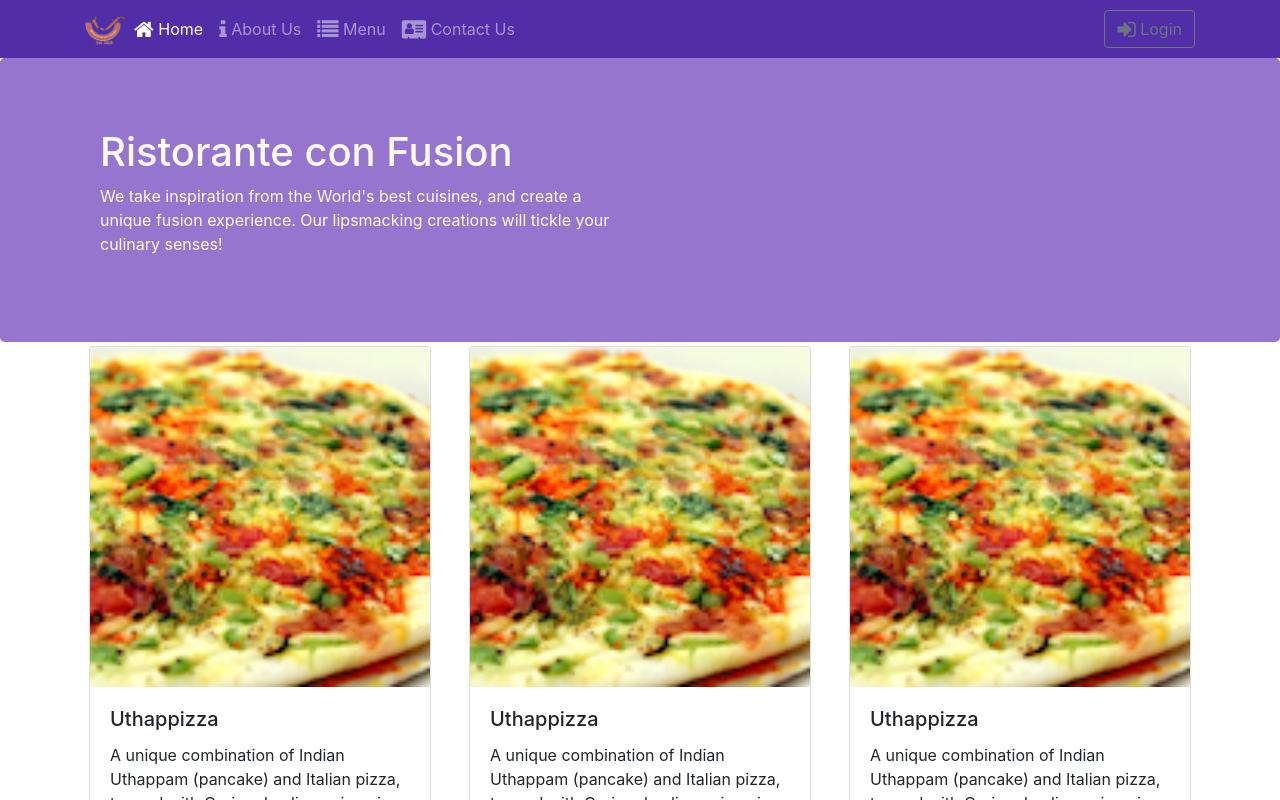
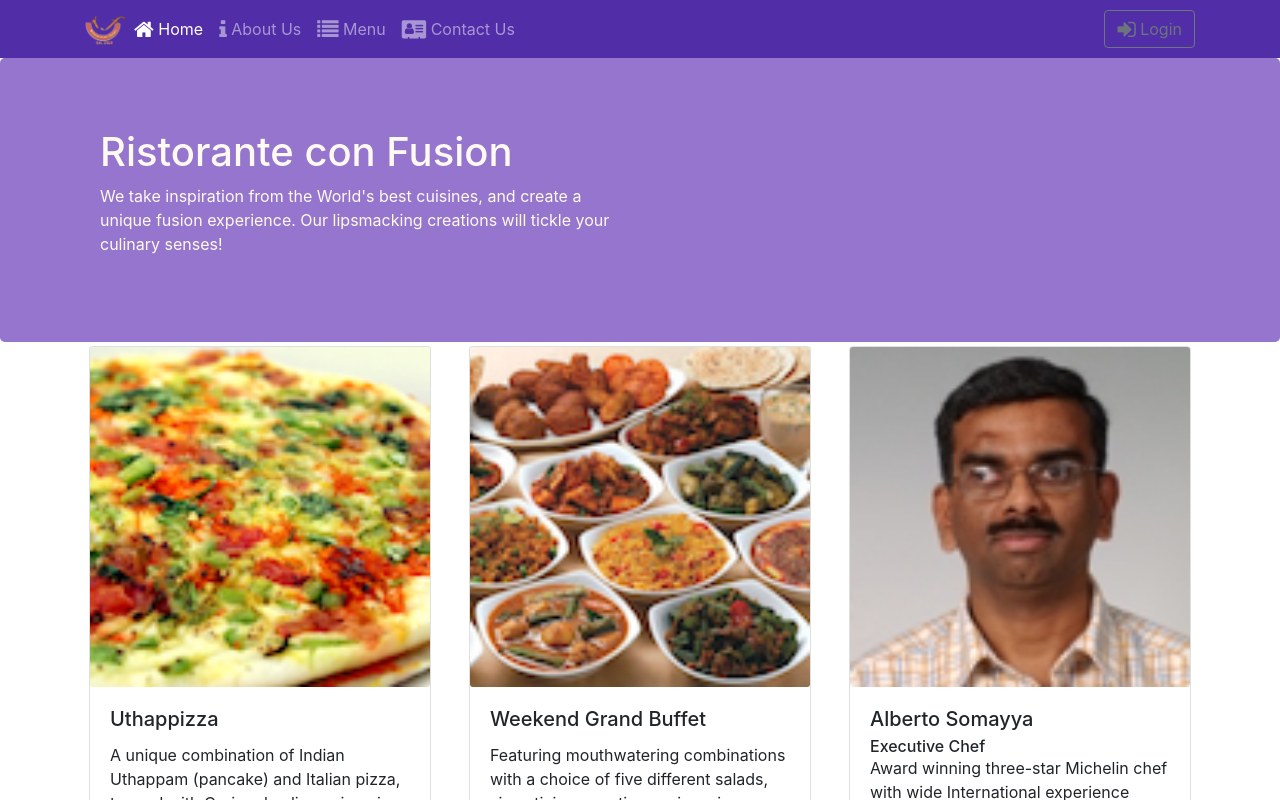
Before and after one commit to Carlos-Diaz-07/confusion-with-react, a React (Create React App) app: page /home in a window 1280 px wide. Shown: the top 800 px of the page. Built offline with nearby package versions, Linux system fonts and the light colour scheme.

Commit message:
Fixed home cards showed the same content

```diff
--- a/src/components/HomeComponent.js
+++ b/src/components/HomeComponent.js
@@ -39,10 +39,10 @@ function Home(props) {
           <RenderCard item={props.dish} isLoading={props.dishesLoading} errMess={props.dishesErrMess} />
         </div>
         <div className="col-12 col-md m-1">
-          <RenderCard item={props.dish} isLoading={props.dishesLoading} errMess={props.dishesErrMess} />
+          <RenderCard item={props.promotion} isLoading={props.dishesLoading} errMess={props.dishesErrMess} />
         </div>
         <div className="col-12 col-md m-1">
-          <RenderCard item={props.dish} isLoading={props.dishesLoading} errMess={props.dishesErrMess} />
+          <RenderCard item={props.leader} isLoading={props.dishesLoading} errMess={props.dishesErrMess} />
         </div>
       </div>
     </div>
```
